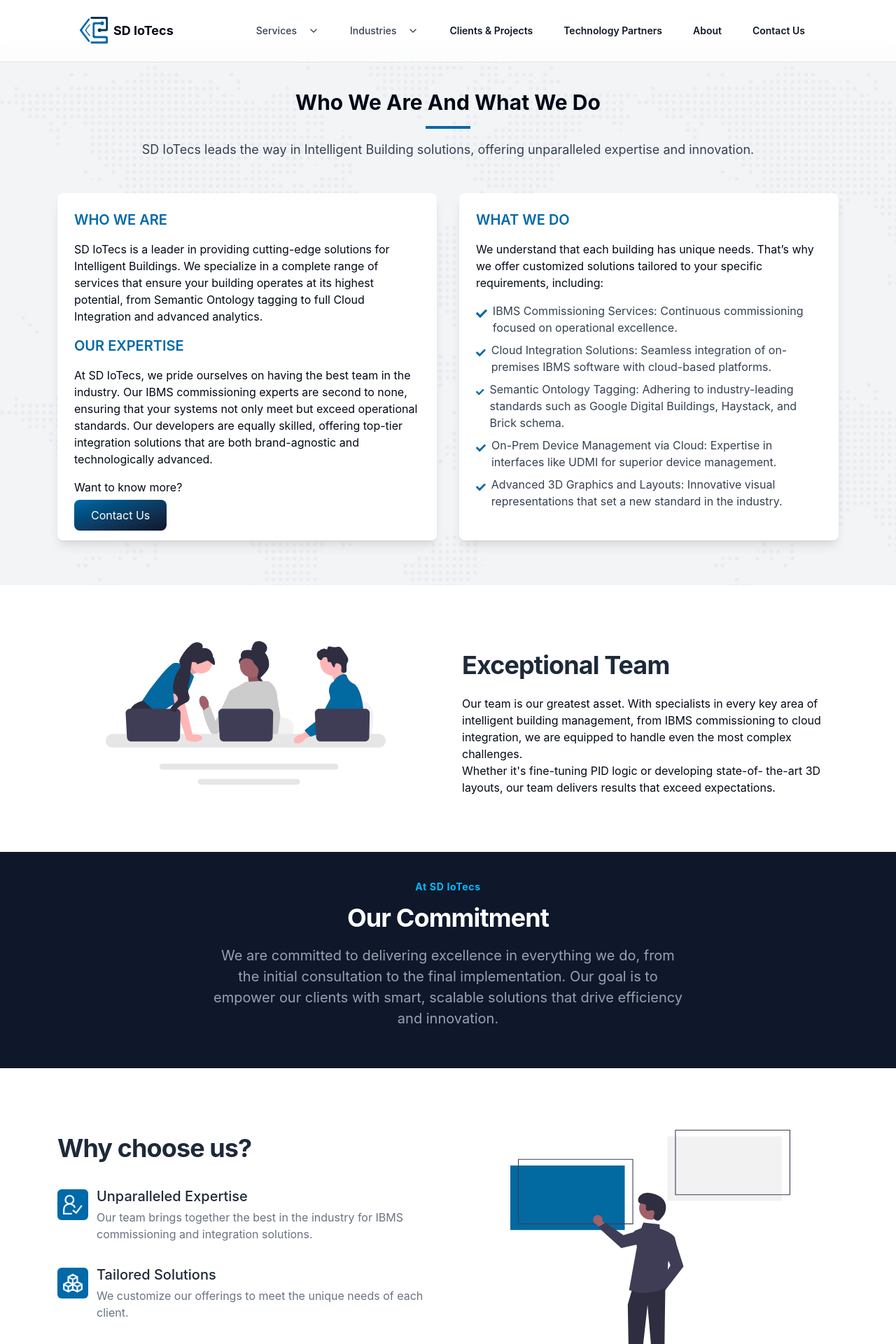
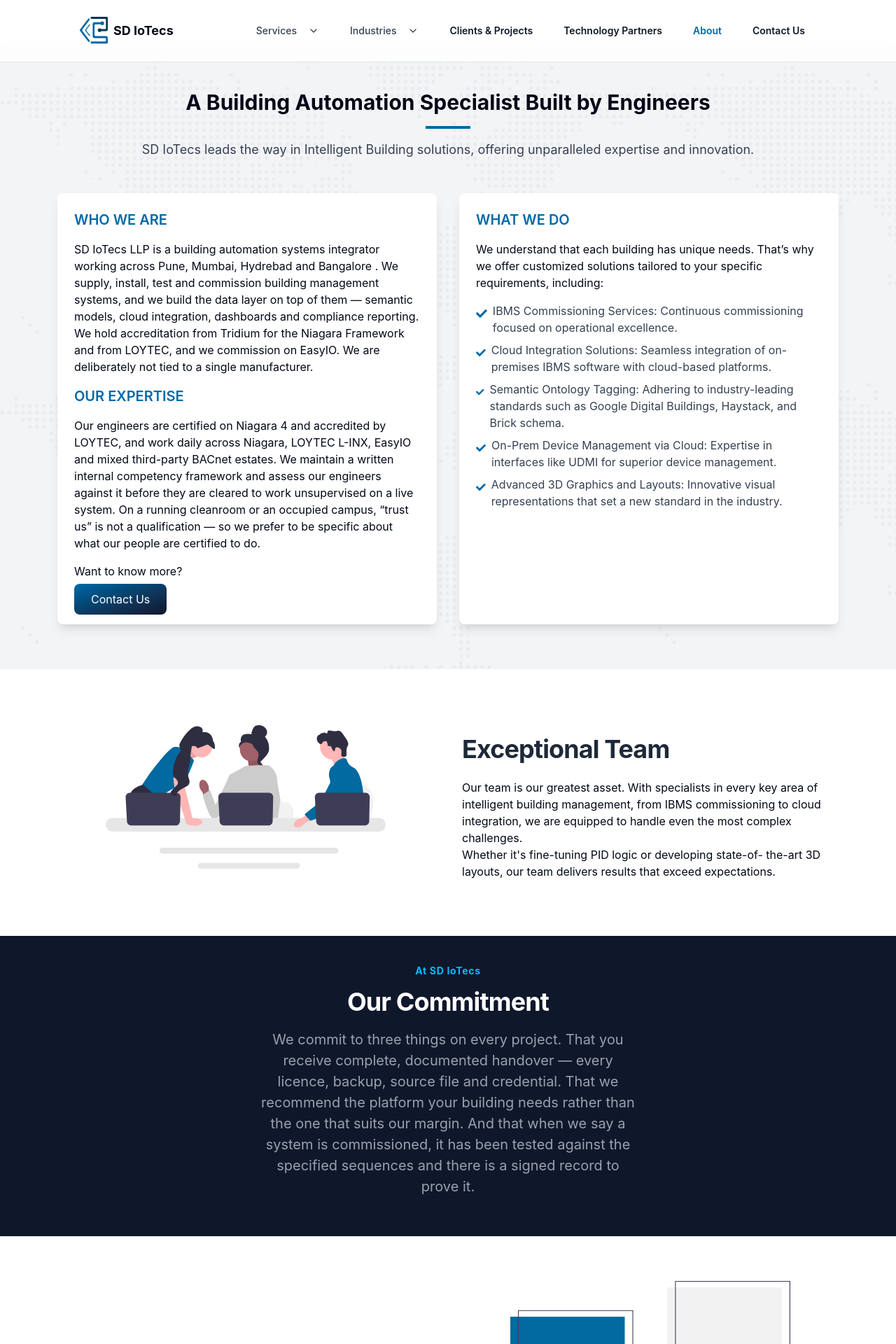
Before and after one commit to Yugabdh/iot-static-website, a Next.js app: page /about-us in a window 1280 px wide. Shown: the top 1920 px of the page at 70% size. Built offline with nearby package versions, Linux system fonts and the light colour scheme.

Commit message:
About us page data changes

```diff
--- a/app/about-us/page.js
+++ b/app/about-us/page.js
@@ -5,6 +5,11 @@
 import { FaCheck } from "react-icons/fa";
 
 import { GrUserExpert, GrTechnology, GrCubes } from "react-icons/gr";
+
+export const metadata = {
+  title: 'About SD IoTecs | Tridium Niagara & LOYTEC Accredited Integrator',
+  description: 'SD IoTecs LLP is a vendor-neutral building automation integrator accredited by Tridium Niagara, LOYTEC, EasyIO, Delta Controls and N3uron, delivering across Mumbai, Pune, Hyderabad, Bengaluru',
+}
 
 const bullets = [
   {
@@ -30,10 +35,10 @@
       <section className="py-16 mt-16 bg-gray-100" style={{ backgroundImage: 'url(/images/dots.png)' }}>
         <div className="container mx-auto md:px-16">
           <div className="text-center mb-12">
-            <h2 className="text-3xl font-headline font-bold mb-4">Who We Are And What We Do</h2>
+            <h2 className="text-3xl font-headline font-bold mb-4">A Building Automation Specialist Built by Engineers</h2>
             <div className="w-16 h-1 bg-sky-700 mx-auto mb-4"></div>
             <p className="text-lg text-gray-700">
-            SD IoTecs leads the way in Intelligent Building solutions, offering unparalleled expertise and innovation.
+              SD IoTecs leads the way in Intelligent Building solutions, offering unparalleled expertise and innovation.
             </p>
           </div>
 
@@ -42,17 +47,22 @@
               <div className="bg-white p-6 rounded-lg shadow-lg h-full">
                 <h4 className="text-xl font-semibold mb-4 text-sky-700 font-headline">WHO WE ARE</h4>
                 <p className="mb-4">
-                  SD IoTecs is a leader in providing cutting-edge solutions for Intelligent Buildings. We
-                  specialize in a complete range of services that ensure your building operates at its highest
-                  potential, from Semantic Ontology tagging to full Cloud Integration and advanced analytics.
+                  SD IoTecs LLP is a building automation systems integrator working across Pune, Mumbai, Hydrebad and Bangalore .
+                  We supply, install, test and commission building management systems,
+                  and we build the data layer on top of them — semantic models, cloud integration,
+                  dashboards and compliance reporting. We hold accreditation from Tridium for the Niagara
+                  Framework and from LOYTEC, and we commission on EasyIO. We are deliberately not tied
+                  to a single manufacturer.
                 </p>
 
                 <h4 className="text-xl font-semibold mb-4 text-sky-700 font-headline">OUR EXPERTISE</h4>
                 <p className="mb-4">
-                  At SD IoTecs, we pride ourselves on having the best team in the industry. Our IBMS
-                  commissioning experts are second to none, ensuring that your systems not only meet but
-                  exceed operational standards. Our developers are equally skilled, offering top-tier integration
-                  solutions that are both brand-agnostic and technologically advanced.
+                  Our engineers are certified on Niagara 4 and accredited by LOYTEC, and work daily across
+                  Niagara, LOYTEC L-INX, EasyIO and mixed third-party BACnet estates. We maintain a
+                  written internal competency framework and assess our engineers against it before they are
+                  cleared to work unsupervised on a live system. On a running cleanroom or an occupied
+                  campus, “trust us” is not a qualification — so we prefer to be specific about what our people
+                  are certified to do.
                 </p>
                 <p className="mb-4">
                   Want to know more?
@@ -144,8 +154,8 @@
                     even the most complex challenges.
                   </p>
                   <p>
-                  Whether it&apos;s fine-tuning PID logic or developing state-of-
-                  the-art 3D layouts, our team delivers results that exceed expectations.
+                    Whether it&apos;s fine-tuning PID logic or developing state-of-
+                    the-art 3D layouts, our team delivers results that exceed expectations.
                   </p>
                 </div>
               </div>
@@ -157,9 +167,11 @@
         preTitle="At SD IoTecs"
         title="Our Commitment"
       >
-        We are committed to delivering excellence in everything we do, from the initial consultation
-        to the final implementation. Our goal is to empower our clients with smart, scalable solutions
-        that drive efficiency and innovation.
+        We commit to three things on every project. That you receive complete, documented
+        handover — every licence, backup, source file and credential. That we recommend the
+        platform your building needs rather than the one that suits our margin. And that when we
+        say a system is commissioned, it has been tested against the specified sequences and there
+        is a signed record to prove it.
       </SectionTitleInfo>
       <section className="pt-16">
         <div className="container mx-auto md:px-16">
@@ -190,12 +202,11 @@
                   </h3>
                 </div>
 
-                <div className="w-full mt-5">
-                  {bullets.map((item, index) => (
-                    <Benefit key={index} title={item.title} icon={item.icon}>
-                      {item.desc}
-                    </Benefit>
-                  ))}
+                <div className="w-full mt-5 text-center">
+                  <p className="mb-4">
+                    Accredited, not self-declared — Tridium Niagara and LOYTEC accreditation, held and
+                    current, with certificates available on request.
+                  </p>
                 </div>
               </div>
             </div>
@@ -209,7 +220,7 @@
 function Benefit(props) {
   return (
     <div className="flex items-start mt-8 space-x-3">
-      <div className="flex items-center justify-center flex-shrink-0 mt-1 bg-sky-700 rounded-md w-11 h-11">
+      <div className="flex items-center justify-center shrink-0 mt-1 bg-sky-700 rounded-md w-11 h-11">
         {React.cloneElement(props.icon, {
           className: 'w-7 h-7 text-indigo-50',
         })}
--- a/app/page.js
+++ b/app/page.js
@@ -1,3 +1,4 @@
+import AccreditationTrustBar from "@/components/accreditation-trust-bar";
 import FeatureSection from "@/components/features-section";
 import HeroSection from "@/components/hero-section";
 import IndustriesSection from "@/components/industries-section";
@@ -16,6 +17,7 @@
   return (
     <main>
       <HeroSection />
+      <AccreditationTrustBar />
       <LockInArgumentSection />
       <FeatureSection />
       <TechnicalCapabilitySection />
--- a/components/lockIn-argument-section/LockInArgumentSection.js
+++ b/components/lockIn-argument-section/LockInArgumentSection.js
@@ -88,7 +88,7 @@
                     <div className="mt-12 text-center">
                         <Link
                             href="/why-vendor-neutral"
-                            className="inline-flex min-h-12 w-full items-center justify-center rounded-lg bg-gradient-to-br from-sky-700 to-slate-900 px-6 py-3 text-center text-sm font-semibold text-white shadow-sm transition-all duration-200 hover:-translate-y-0.5 hover:shadow-md focus:outline-none focus:ring-4 focus:ring-slate-300 sm:w-auto"
+                            className="inline-flex min-h-12 w-full items-center justify-center rounded-lg bg-linear-to-br from-sky-700 to-slate-900 px-6 py-3 text-center text-sm font-semibold text-white shadow-sm transition-all duration-200 hover:-translate-y-0.5 hover:shadow-md focus:outline-none focus:ring-4 focus:ring-slate-300 sm:w-auto"
                         >
                             Read: the real cost of a locked-in BMS
                             <span className="ml-2" aria-hidden="true">
--- a/components/section-title-info.js
+++ b/components/section-title-info.js
@@ -20,7 +20,7 @@
       )}
 
       {props.children && (
-        <p className="max-w-2xl py-4 text-lg leading-normal text-gray-400 lg:text-xl xl:text-xl dark:text-gray-300">
+        <p className="max-w-2xl py-4 px-6 md:px-16 text-lg leading-normal text-gray-400 lg:text-xl xl:text-xl dark:text-gray-300">
           {props.children}
         </p>
       )}
--- a/util/navigation.js
+++ b/util/navigation.js
@@ -75,7 +75,7 @@
 
     {
         title: "About",
-        href: "/about",
+        href: "/about-us",
     },
 
     {
```
